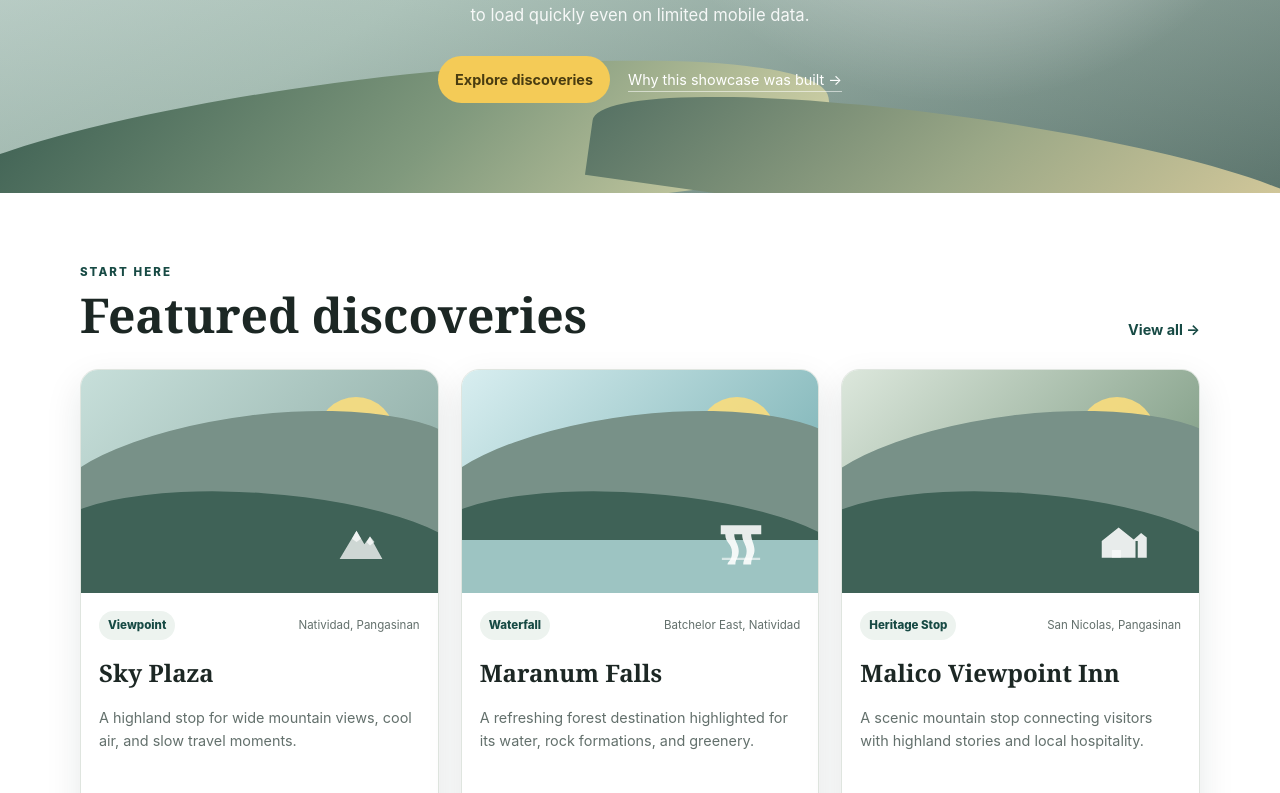
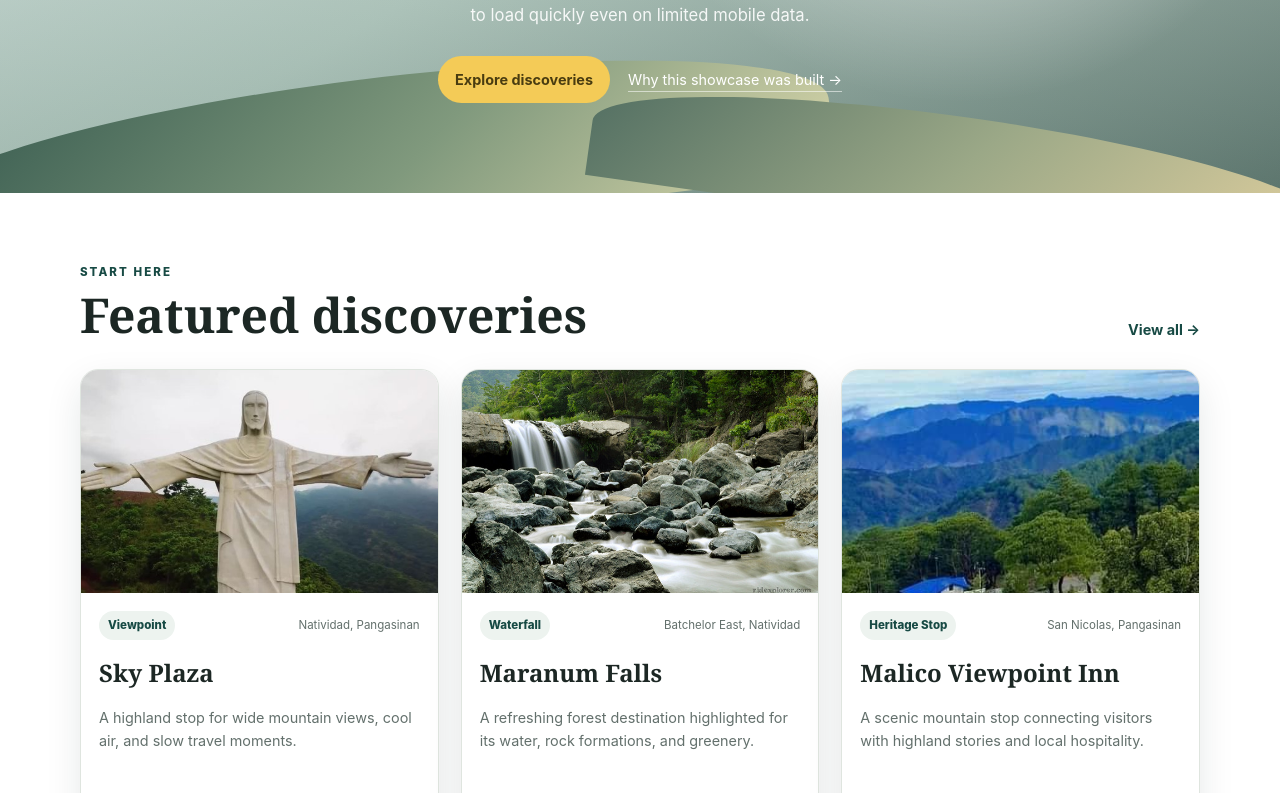
Before and after one commit to parrasyhumie/pangasinan-heritage, a Nuxt app: page / in a window 1280 px wide. Shown: the part 428-1221 px from the top of the page. Built offline with nearby package versions, Linux system fonts and the light colour scheme.

Commit message:
Add heritage site images

```diff
--- a/components/molecules/HeritageCard.vue
+++ b/components/molecules/HeritageCard.vue
@@ -5,19 +5,36 @@ defineProps<{ site: HeritageSite; featured?: boolean }>()
 </script>
 
 <template>
-  <article class="heritage-card" :class="`heritage-card--${site.accent}`">
-    <div class="heritage-card__art" aria-hidden="true">
-      <span class="sun-disc"></span>
-      <span class="ridge ridge--back"></span>
-      <span class="ridge ridge--front"></span>
-      <span class="water-strip" v-if="site.category === 'Waterfall' || site.accent === 'river'"></span>
-      <IconSymbol :name="site.icon" />
+  <article
+    class="heritage-card"
+    :class="`heritage-card--${site.accent}`"
+  >
+    <div class="heritage-card__art">
+      <img
+        :src="site.image"
+        :alt="site.name"
+        class="heritage-card__image"
+      />
     </div>
+
     <div class="heritage-card__body">
-      <div class="meta-row"><span class="badge">{{ site.category }}</span><span>{{ site.location }}</span></div>
+      <div class="meta-row">
+        <span class="badge">{{ site.category }}</span>
+        <span>{{ site.location }}</span>
+      </div>
+
       <h3>{{ site.name }}</h3>
+
       <p>{{ site.shortDescription }}</p>
-      <NuxtLink class="text-link" :to="`/discoveries#${site.slug}`" :aria-label="`Explore ${site.name}`">Explore site <span aria-hidden="true">→</span></NuxtLink>
+
+      <NuxtLink
+        class="text-link"
+        :to="`/discoveries#${site.slug}`"
+        :aria-label="`Explore ${site.name}`"
+      >
+        Explore site
+        <span aria-hidden="true">→</span>
+      </NuxtLink>
     </div>
   </article>
 </template>
```
Also changed, not shown: assets/css/main.css.
